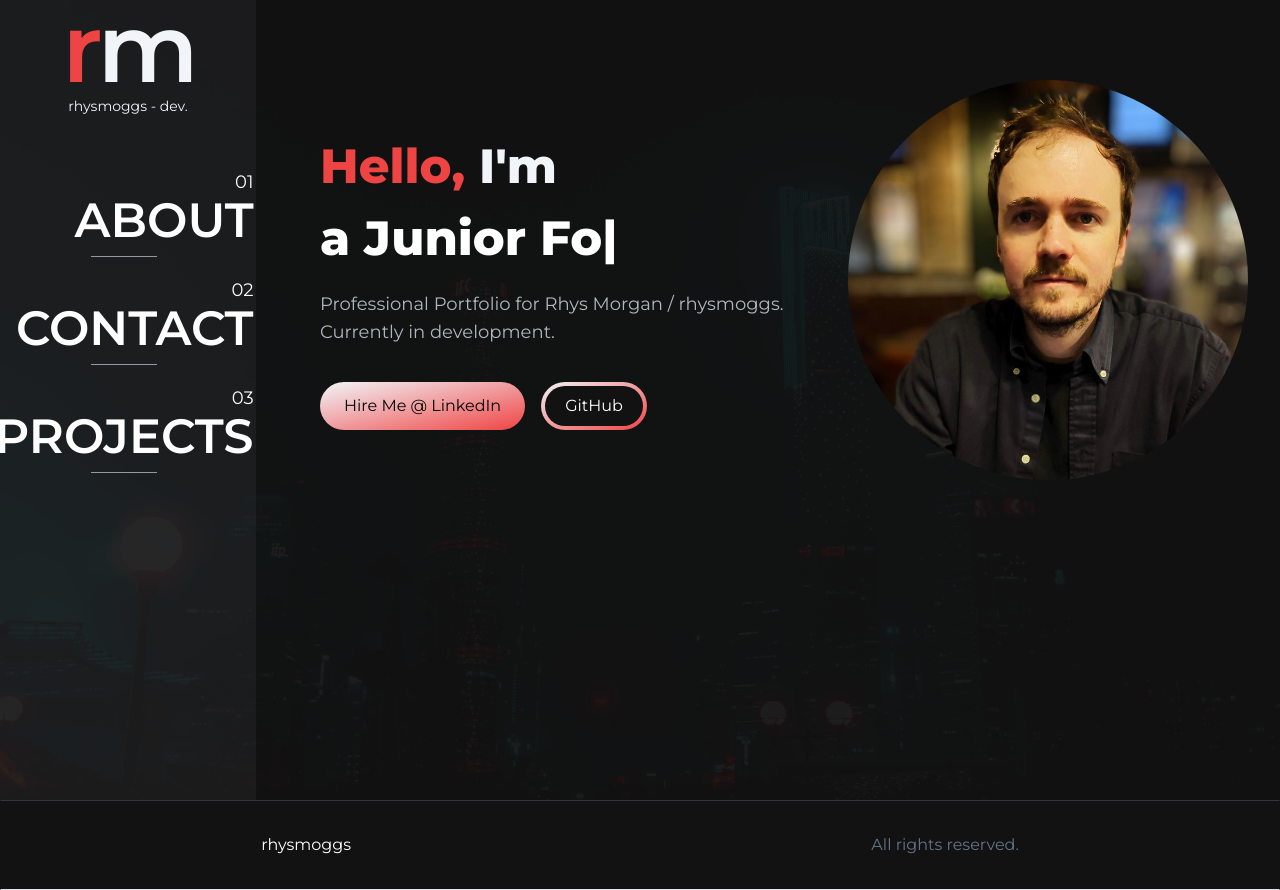
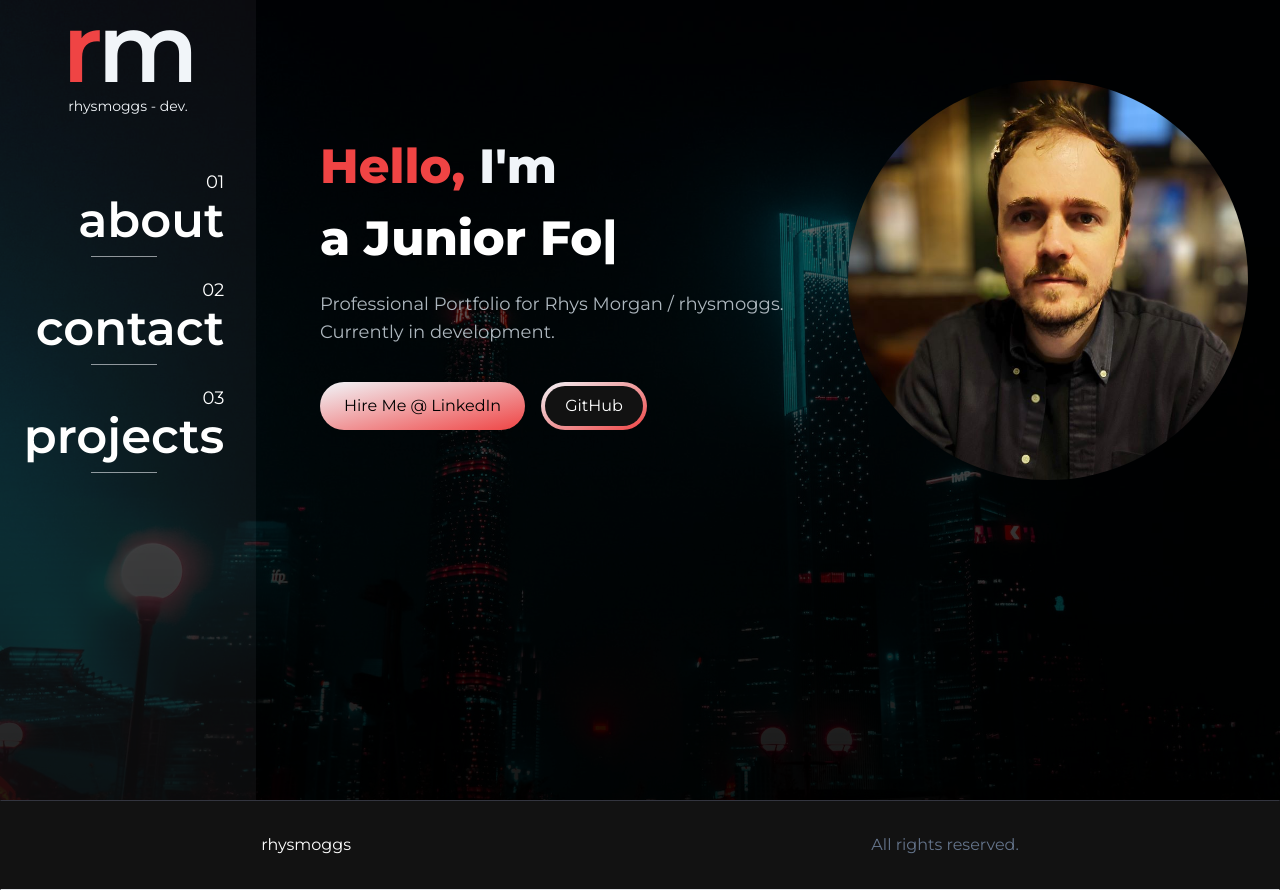
Before and after one commit to rhysmoggs/portfolio2024, a Next.js app: page / in a window 1280 px wide. Built offline with nearby package versions, Linux system fonts and the light colour scheme.

Commit message:
refactor layout.js, remove Image container and add bg image to body

```diff
--- a/app/components/NavLink.jsx
+++ b/app/components/NavLink.jsx
@@ -7,7 +7,7 @@ const NavLink = ({ href, title, pageNo }) => {
     <>
       <Link
         href={href}
-        className='block py-2 text-black rounded hover:text-white uppercase'
+        className='block py-2 text-black rounded hover:text-white uppercase md:normal-case'
       >
         <h1 className='hidden md:block text-white text-sm md:text-lg'>
           {0 + `${pageNo}`}
--- a/app/globals.css
+++ b/app/globals.css
@@ -17,13 +17,13 @@
 }
 
 body {
-  color: rgb(var(--foreground-rgb));
-  background: linear-gradient(
-      to bottom,
-      transparent,
-      rgb(var(--background-end-rgb))
-    )
-    rgb(var(--background-start-rgb));
+  /* height: 100%; */
+  background-color: black;
+  background-image: linear-gradient(rgba(0, 0, 0, 0.5), rgba(0, 0, 0, 0.9)),
+    url('/images/bg.jpg');
+  background-repeat: no-repeat;
+  background-size: cover;
+  background-attachment: fixed;
 }
 
 @layer utilities {
--- a/app/layout.js
+++ b/app/layout.js
@@ -16,18 +16,7 @@ export default function RootLayout({ children }) {
     <html lang='en'>
       <body className={inter.className}>
         <Navbar />
-        <main className='flex min-h-screen flex-col bg-[#121212]/95'>
-          <div className='-z-50 h-full'>
-            <Image
-              src='/images/bg.jpg'
-              alt='city skyline at night'
-              fill={true}
-              className='object-cover object-center'
-              priority={true}
-            />
-          </div>
-          {children}
-        </main>
+        <main className='flex min-h-screen flex-col'>{children}</main>
         <Footer />
       </body>
     </html>
--- a/package.json
+++ b/package.json
@@ -15,7 +15,6 @@
     "react": "^18",
     "react-animated-numbers": "^0.18.0",
     "react-dom": "^18",
-    "react-social-icons": "^6.15.0",
     "react-type-animation": "^3.2.0"
   },
   "devDependencies": {
```
Also changed, not shown: 1 other file (tests, documents, lock files or other folders).
